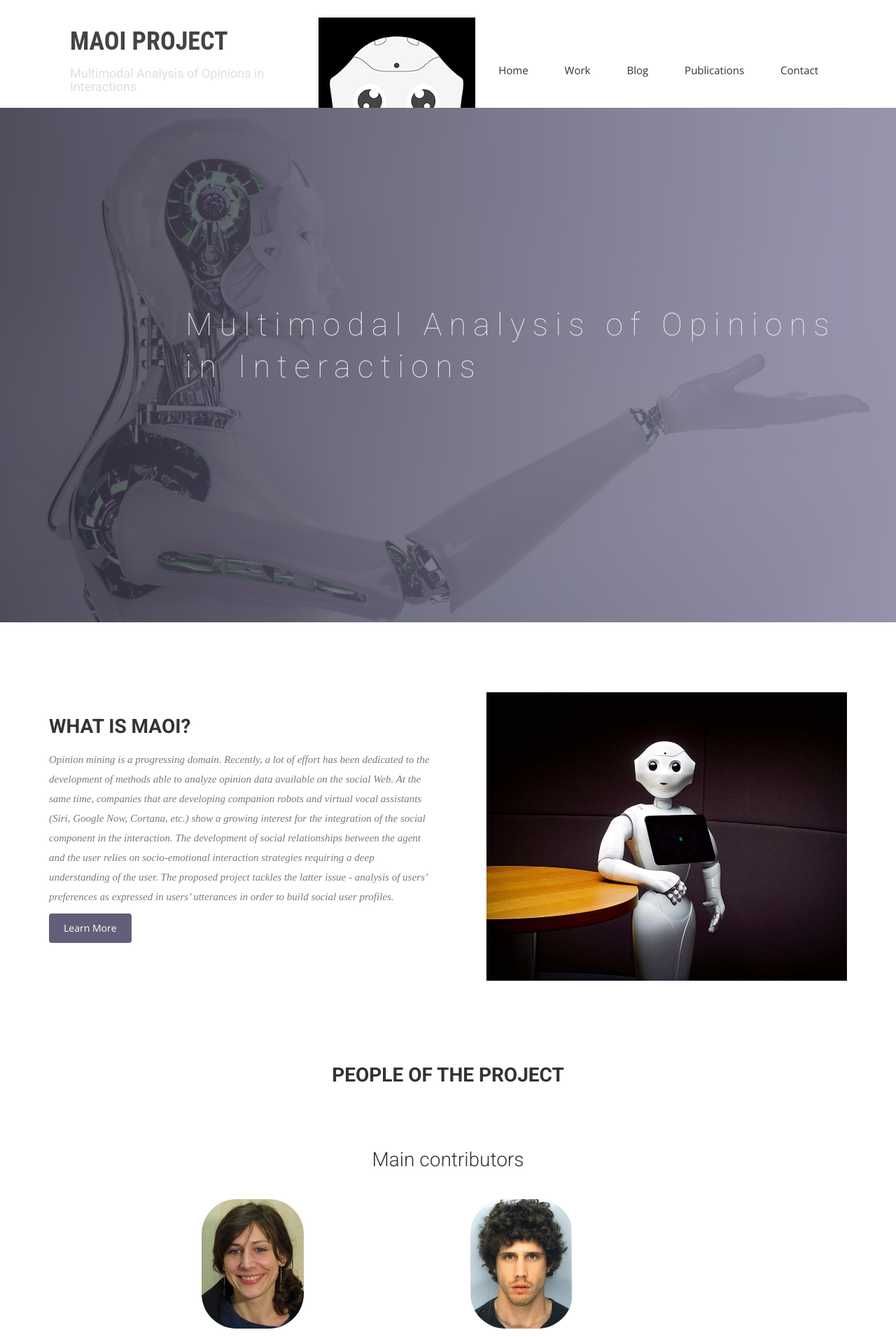
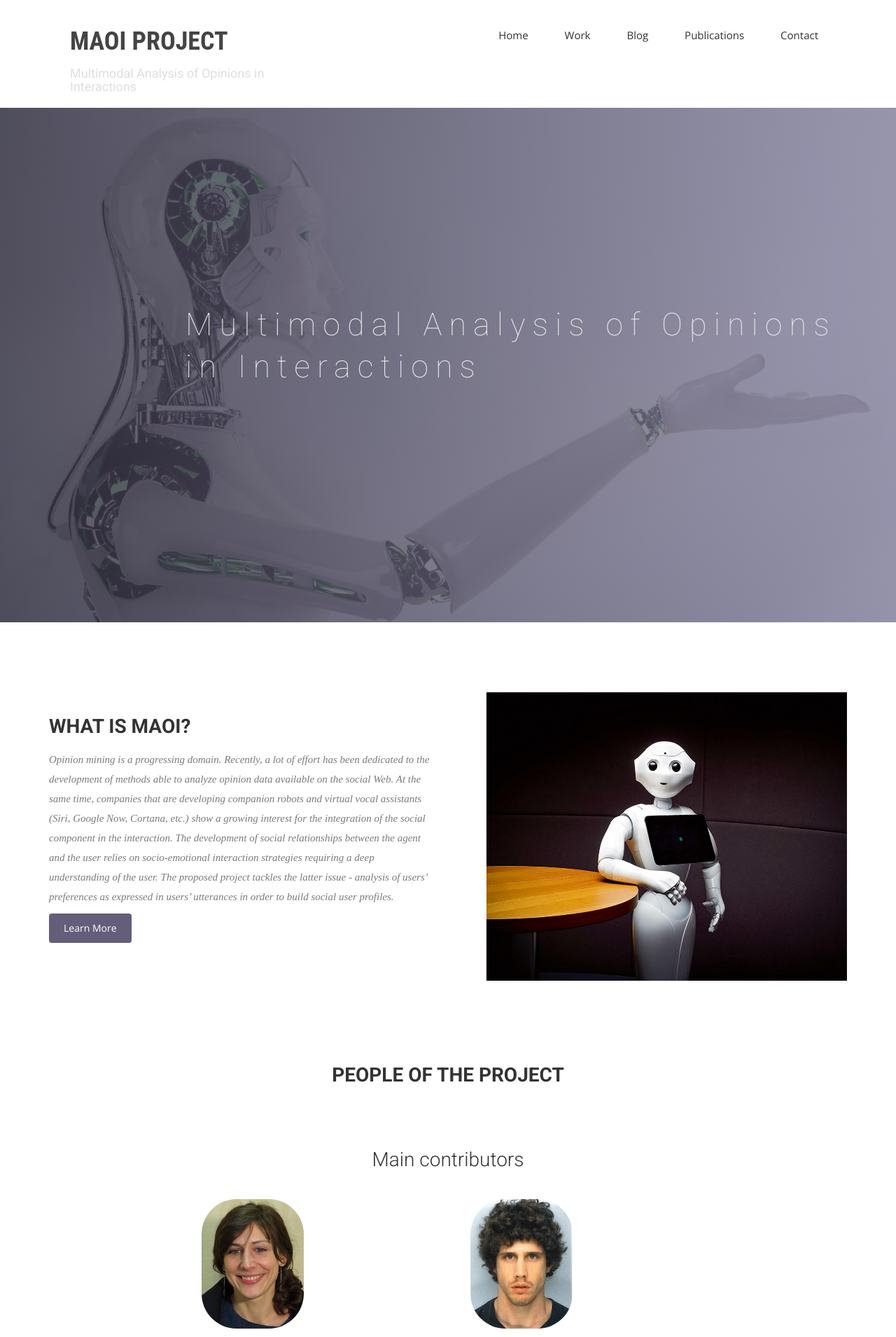
Before and after one commit to MAOIProject/maoiproject.github.io, a Jekyll site: the page built from index.html, in a window 1280 px wide. Shown: the top 1910 px of the page at 70% size. Built offline with Jekyll 4.4.1, drawn with Linux system fonts in a browser that asks for light colours; nearby versions of some CDN libraries; some web fonts are replaced.

Commit message:
update of _config.yml

```diff
--- a/_includes/header.html
+++ b/_includes/header.html
@@ -18,9 +18,9 @@
             <span class="icon-bar"></span>
             <span class="icon-bar"></span>
             </button>
-            <a class="navbar-brand" href="index.html">
+            <!-- <a class="navbar-brand" href="index.html">
               <img src="{{ site.baseurl }}/img/pepperLogo.png" alt="Logo">
-            </a>
+            </a> -->
           </div>
             <!-- Collect the nav links, forms, and other content for toggling -->
             <div class="collapse navbar-collapse" id="bs-example-navbar-collapse-1">
```
Also changed, not shown: 10 other files.
